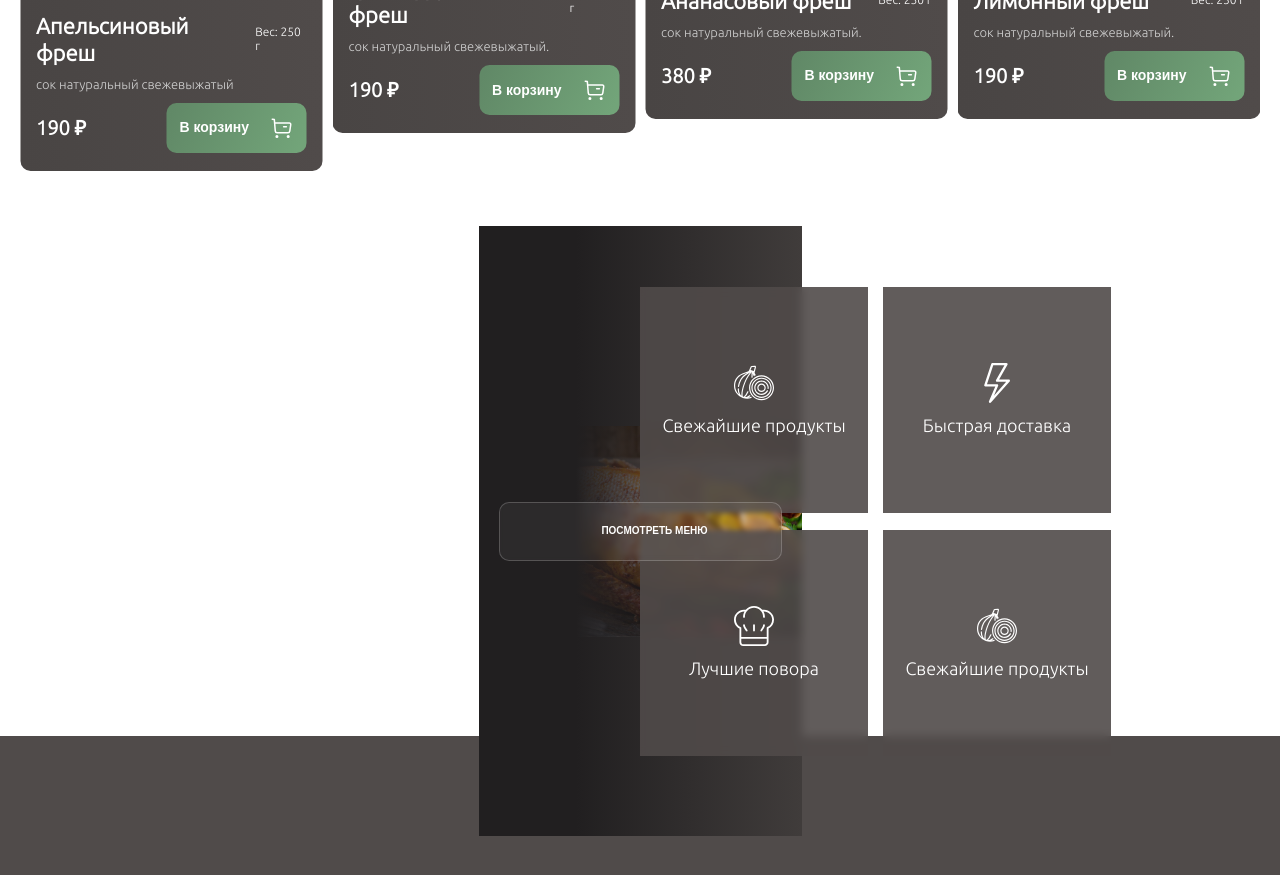
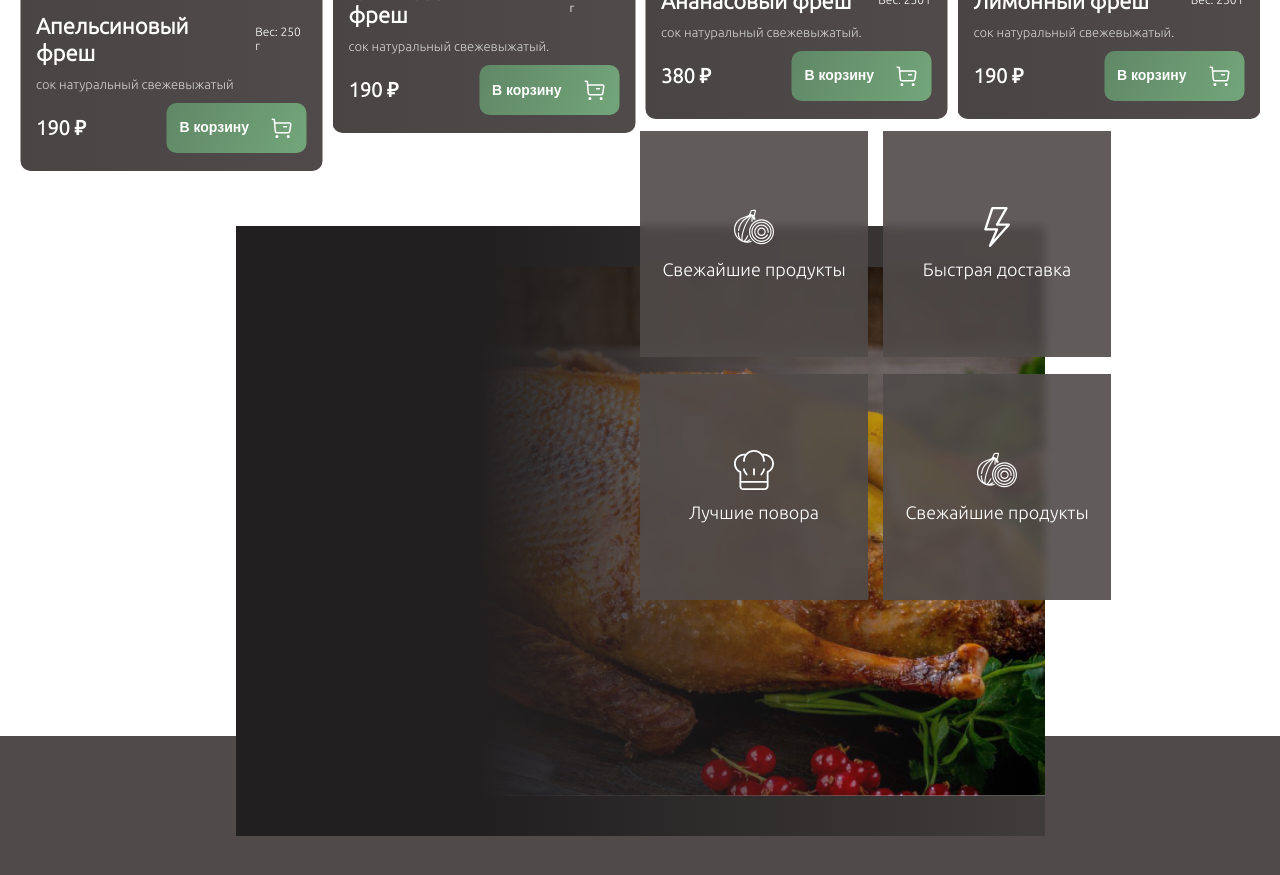
Before and after one commit to ramilqO/foodberry, a React (Create React App) app: page /#/ in a window 1280 px wide. Shown: the part 3920-4795 px from the top of the page. Built offline with nearby package versions, Linux system fonts and the light colour scheme.

Commit message:
Хуета

```diff
--- a/src/components/Benefits/Benefits.scss
+++ b/src/components/Benefits/Benefits.scss
@@ -35,7 +35,8 @@
     }
 
     .descriptions {
-        position: relative;
+        display: flex;
+        justify-content: space-between;
         top: 0;
         left: 0;
         z-index: 3;
@@ -69,7 +70,6 @@
     .description-block {
         color: $primaryText;
         font-family: "Ubuntu-Light";
-        position: relative;
         z-index: 3;
         width: 75%;
 		top: 0;
@@ -97,10 +97,10 @@
         display: grid;
         grid-template-columns: repeat(1, 71px);
         grid-template-rows: repeat(4, 71px);
-        position: absolute;
         z-index: 2;
         top: 10px;
-		right: 10px;
+		right: 0;
+        margin: 0;
         max-width: 40%;
 
         &>* {
@@ -110,6 +110,7 @@
             cursor: pointer;
         }
     }
+
 
     &__button {
         display: grid;
@@ -181,6 +182,10 @@
             }
         }
 
+        .description-block.active {
+            display: block;
+        }
+
         .description-block {
             top: 0;
             max-width: 75%;
@@ -217,6 +222,10 @@
             padding: 0 20px;
         }
 
+        .description-block.active {
+            display: block;
+        }
+
         .description-block {
             max-width: 50%;
 
@@ -246,10 +255,5 @@
                 display: block;
             }
         }
-
-
-        .description-block.active {
-            display: block;
-        }
     }
 }
--- a/src/components/Benefits/Benefits.tsx
+++ b/src/components/Benefits/Benefits.tsx
@@ -11,11 +11,12 @@ const Benefits = () => {
         <section className="benefits">
             <div className="benefits__container">
                 <div className="descriptions">
+                    <div className="wrapper">
                         <div className={"description-block " + (isActive[0] ? 'active' : '')}>
                             <h2 className="description-block__title">НАШЕ КАФЕ0</h2>
                             <p className="description-block__subtitle">Мы расположены в одном из самых живописных мест города — на берегу реки, это ваш оазис в черте города, куда можно сбежать от шумного и пыльного мегаполиса. Мы, действительно уникальные, ведь все продумано до мелочей: проект построен из дикого закарпатского сруба, камин в основном зале ресторана и панорамные окна с видом на реку, уютные беседки на берегу реки и лучшая видовая террасса, шатер с посадкой на 200 человек, сказочный детский домик и бассейн.</p>
                         </div>
-                    <div className={"description-block "  + (isActive[1] ? 'active' : '')}>
+                        <div className={"description-block " + (isActive[1] ? 'active' : '')}>
                             <h2 className="description-block__title">НАШЕ КАФЕ1</h2>
                             <p className="description-block__subtitle">Мы расположены в одном из самых живописных мест города — на берегу реки, это ваш оазис в черте города, куда можно сбежать от шумного и пыльного мегаполиса. Мы, действительно уникальные, ведь все продумано до мелочей: проект построен из дикого закарпатского сруба, камин в основном зале ресторана и панорамные окна с видом на реку, уютные беседки на берегу реки и лучшая видовая террасса, шатер с посадкой на 200 человек, сказочный детский домик и бассейн.</p>
                         </div>
@@ -30,10 +31,11 @@ const Benefits = () => {
                         <button className="descriptions__button">Посмотреть меню</button>
                     </div>
                     <div className="benefits__buttons">
-                    <button className="benefits__button" onClick={() => {setIsActive([true, false, false, false])}}><OnionIcon /><span>Свежайшие продукты</span></button>
-                    <button className="benefits__button" onClick={() => {setIsActive([false, true, false, false])}}><FlashIcon /><span>Быстрая доставка</span></button>
-                    <button className="benefits__button" onClick={() => {setIsActive([false, false, true, false])}}><ChefIcon /><span>Лучшие повора</span></button>
-                    <button className="benefits__button" onClick={() => {setIsActive([false, false, false, true])}}><OnionIcon /><span>Свежайшие продукты</span></button>
+                        <button className="benefits__button" onClick={() => { setIsActive([true, false, false, false]) }}><OnionIcon /><span>Свежайшие продукты</span></button>
+                        <button className="benefits__button" onClick={() => { setIsActive([false, true, false, false]) }}><FlashIcon /><span>Быстрая доставка</span></button>
+                        <button className="benefits__button" onClick={() => { setIsActive([false, false, true, false]) }}><ChefIcon /><span>Лучшие повора</span></button>
+                        <button className="benefits__button" onClick={() => { setIsActive([false, false, false, true]) }}><OnionIcon /><span>Свежайшие продукты</span></button>
+                    </div>
                 </div>
             </div>
         </section>
```
Lines whose indentation alone changed are shown as unchanged.
